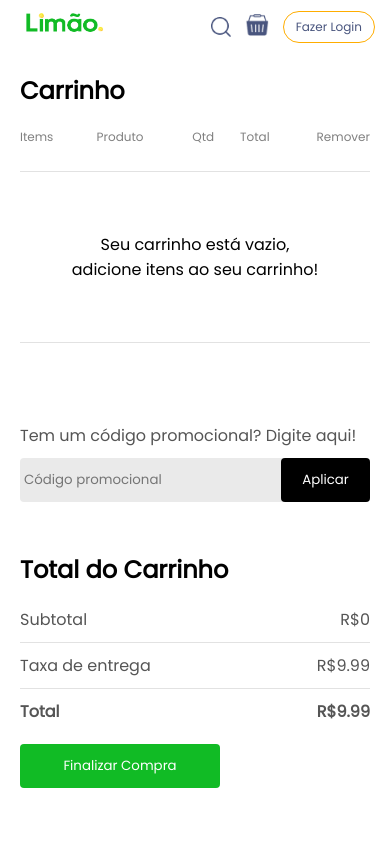
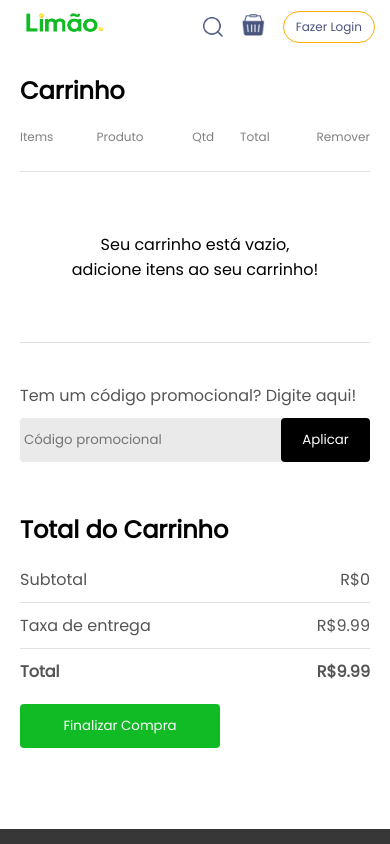
Before and after one commit to lukegoes/limao_delivery, a React (Vite) app: page /carrinho in a window 390 px wide. Shown: the top 844 px of the page. Built offline with nearby package versions, Linux system fonts and the light colour scheme.

Commit message:
fix: ajuste de responsividade

```diff
--- a/src/components/Navbar/Navbar.css
+++ b/src/components/Navbar/Navbar.css
@@ -131,7 +131,7 @@
     }
 
     .navbar-direita{
-        gap: 14px;
+        gap: 18px;
     }
 
     .navbar-direita img{
--- a/src/pages/Carrinho/Carrinho.css
+++ b/src/pages/Carrinho/Carrinho.css
@@ -136,6 +136,7 @@
 
     .cart-bottom{
         flex-direction: column-reverse;
+        margin-top: 40px;
     }
 
     .cart-promocode{
```
